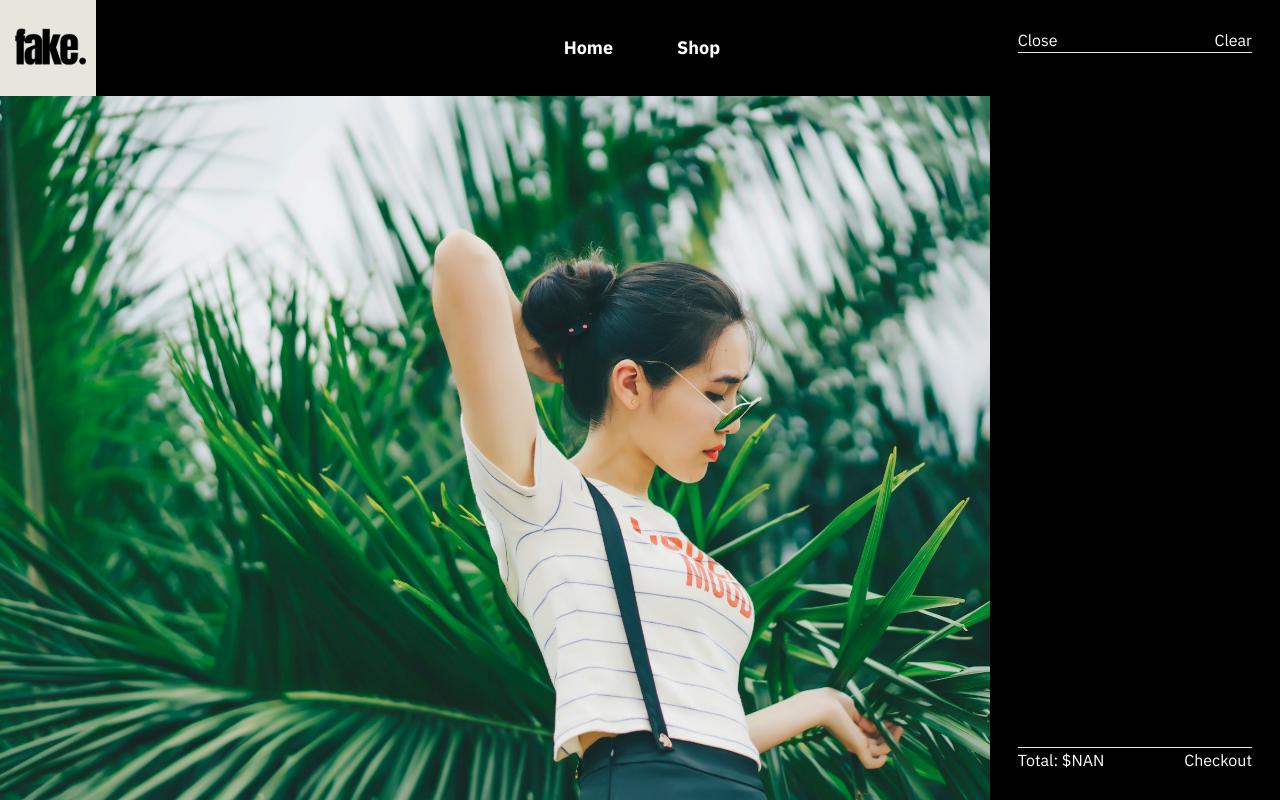
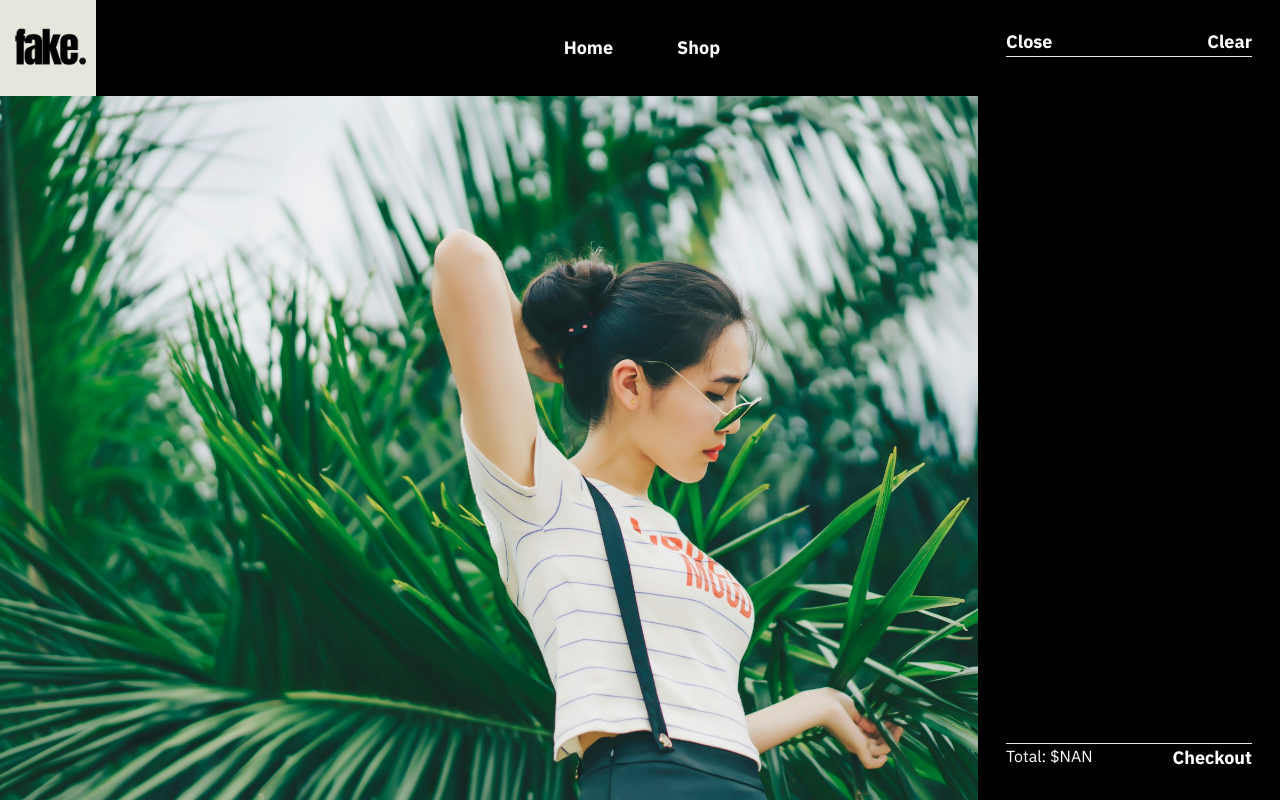
Before and after one commit to CCeph/fake-clothing-store, a React (Vite) app: page / in a window 1280 px wide. Both pictures are taken after a click on the button "Cart". Built offline with nearby package versions, Linux system fonts and the light colour scheme.

Commit message:
Bold cart buttons

```diff
--- a/src/Components/Cart.jsx
+++ b/src/Components/Cart.jsx
@@ -5,25 +5,26 @@ export default function Cart({ cartVisible, setCartVisible }) {
       data-testid="cart"
       className={
         (!cartVisible && "custom-invisible ") +
-        " font-ibm fixed right-0 flex h-screen flex-col bg-black p-7 text-white"
+        " fixed right-0 flex h-screen flex-col bg-black p-7 font-ibm text-white"
       }
     >
       <div className="flex justify-between gap-20">
         <button
+          className="text-lg font-bold"
           onClick={() => {
             setCartVisible(false);
           }}
         >
           Close
         </button>
-        <button>Clear</button>
+        <button className="text-lg font-bold">Clear</button>
       </div>
       <hr />
       <div className="insert-items-here flex-1"></div>
       <hr />
       <div className="flex justify-between gap-20">
         <p>Total: $NAN</p>
-        <button>Checkout</button>
+        <button className="text-lg font-bold">Checkout</button>
       </div>
     </aside>
   );
```
